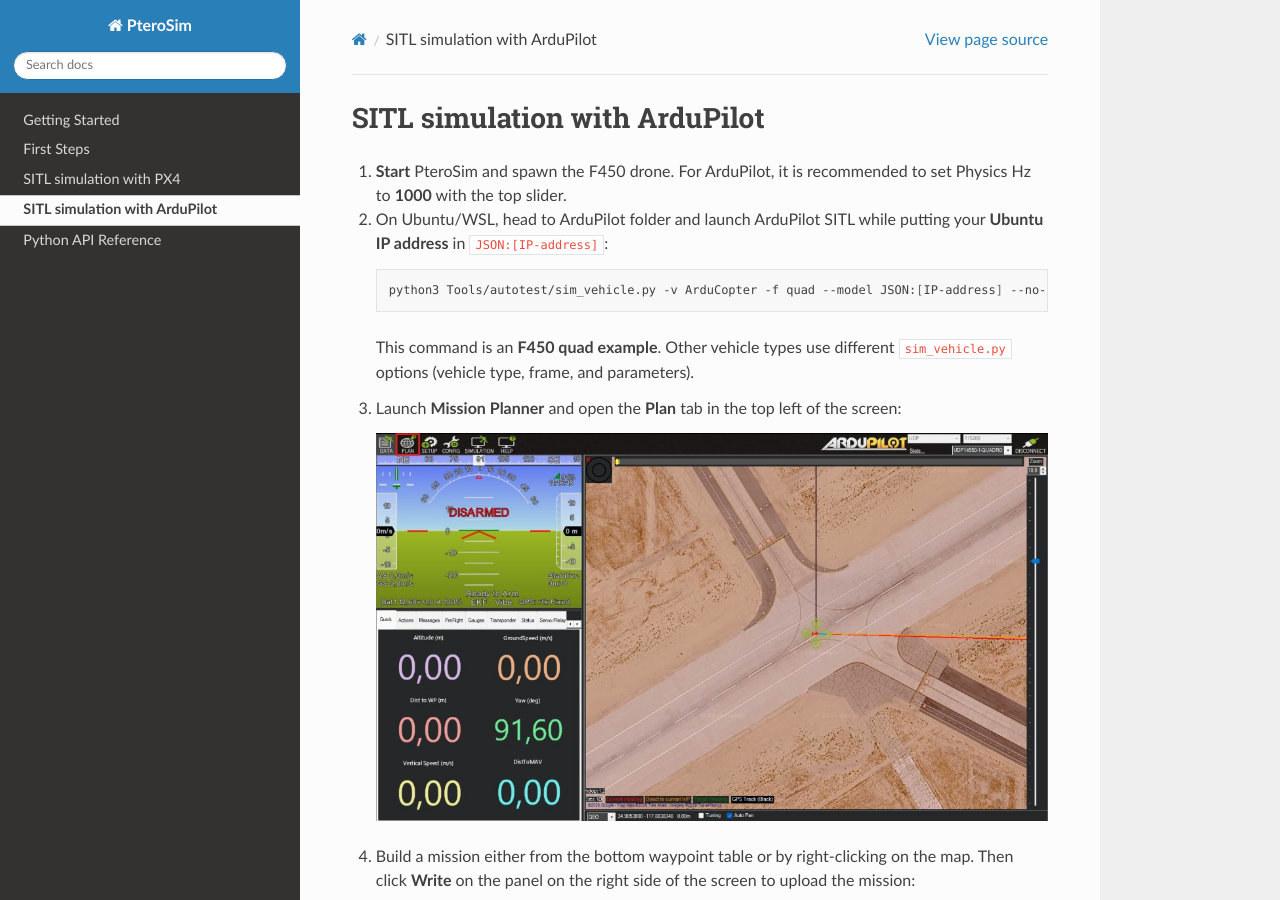
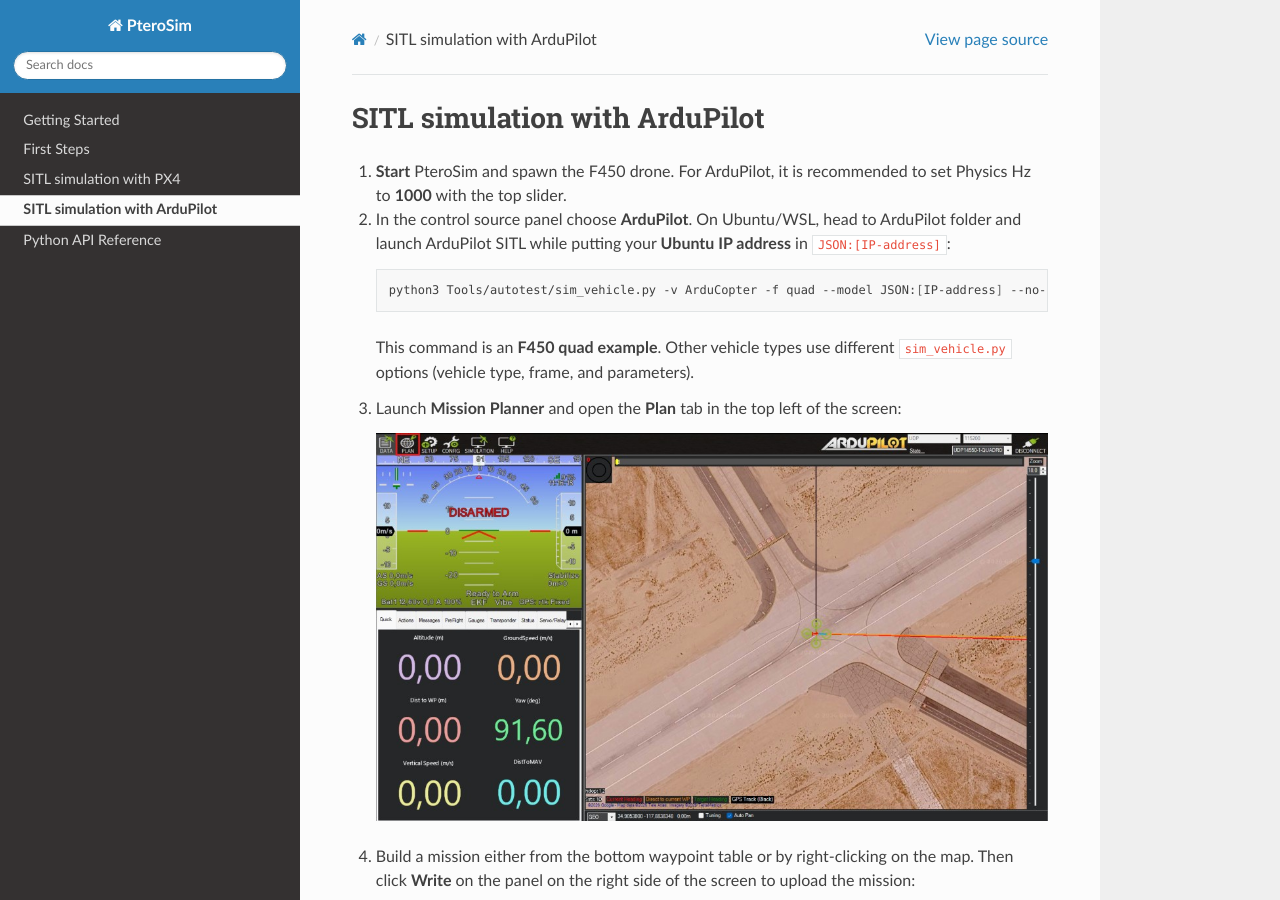
Before and after one commit to AlexanderRex/PteroSimDocs, a Sphinx documentation site: the page built from docs/source/sitl_simulation_ardupilot.rst, in a window 1280 px wide and 900 px high. Built offline with Sphinx 7.4.7 and the Read the Docs theme 3.1.0, drawn with Linux system fonts in a browser that asks for light colours.

Commit message:
minor addition

```diff
--- a/docs/source/sitl_simulation_ardupilot.rst
+++ b/docs/source/sitl_simulation_ardupilot.rst
@@ -4,7 +4,7 @@
 1. **Start** PteroSim and spawn the F450 drone.
    For ArduPilot, it is recommended to set Physics Hz to **1000** with the top slider.
 
-2. On Ubuntu/WSL, head to ArduPilot folder and launch ArduPilot SITL while putting your **Ubuntu IP address** in ``JSON:[IP-address]``:
+2. In the control source panel choose **ArduPilot**. On Ubuntu/WSL, head to ArduPilot folder and launch ArduPilot SITL while putting your **Ubuntu IP address** in ``JSON:[IP-address]``:
 
    .. code-block:: bash
 
--- a/docs/source/sitl_simulation_px4.rst
+++ b/docs/source/sitl_simulation_px4.rst
@@ -4,7 +4,7 @@
 
 1. **Start PteroSim**, press **Start** on the simulation panel, and spawn the aircraft (e.g. F450). You may start PX4 before or after; lockstep engages once PX4 connects.
 
-2. **Run PX4 SITL** on Linux/WSL with lockstep and put your **Ubuntu IP address** in ``[IP-address]``:
+2. In the control source panel choose **PX4**. **Run PX4 SITL** on Linux/WSL with lockstep and put your **Ubuntu IP address** in ``[IP-address]``:
 
    .. code-block:: bash
 
```
